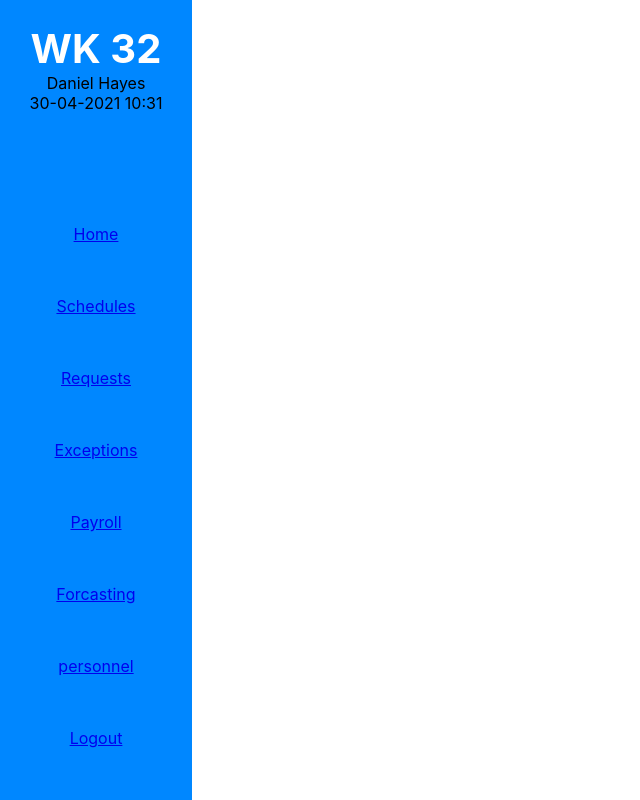
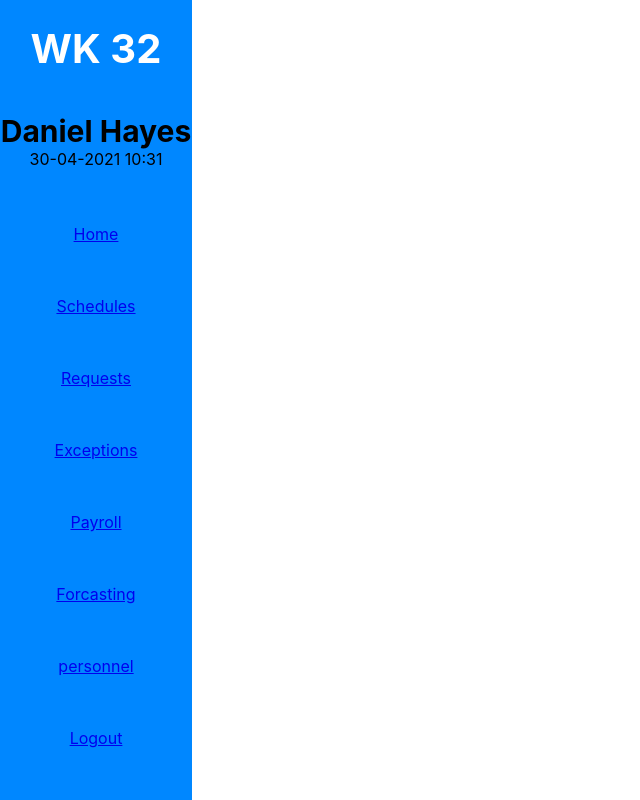
Before and after one commit to Danhayes3008/retail-managment-system-demo, a React (Create React App) app: page / in a window 1280 px wide. Shown: the whole page, without its empty margins (0-640 px from the left). Built offline with nearby package versions, Linux system fonts and the light colour scheme.

Commit message:
created the user class

```diff
--- a/src/App.css
+++ b/src/App.css
@@ -46,3 +46,9 @@ nav {
   padding-top: 12.5%;
   padding-bottom: 12.5%;
 }
+
+.user{
+	padding-top: 5vh;
+	font-size: 30px;
+	font-weight: bold;
+}
```
